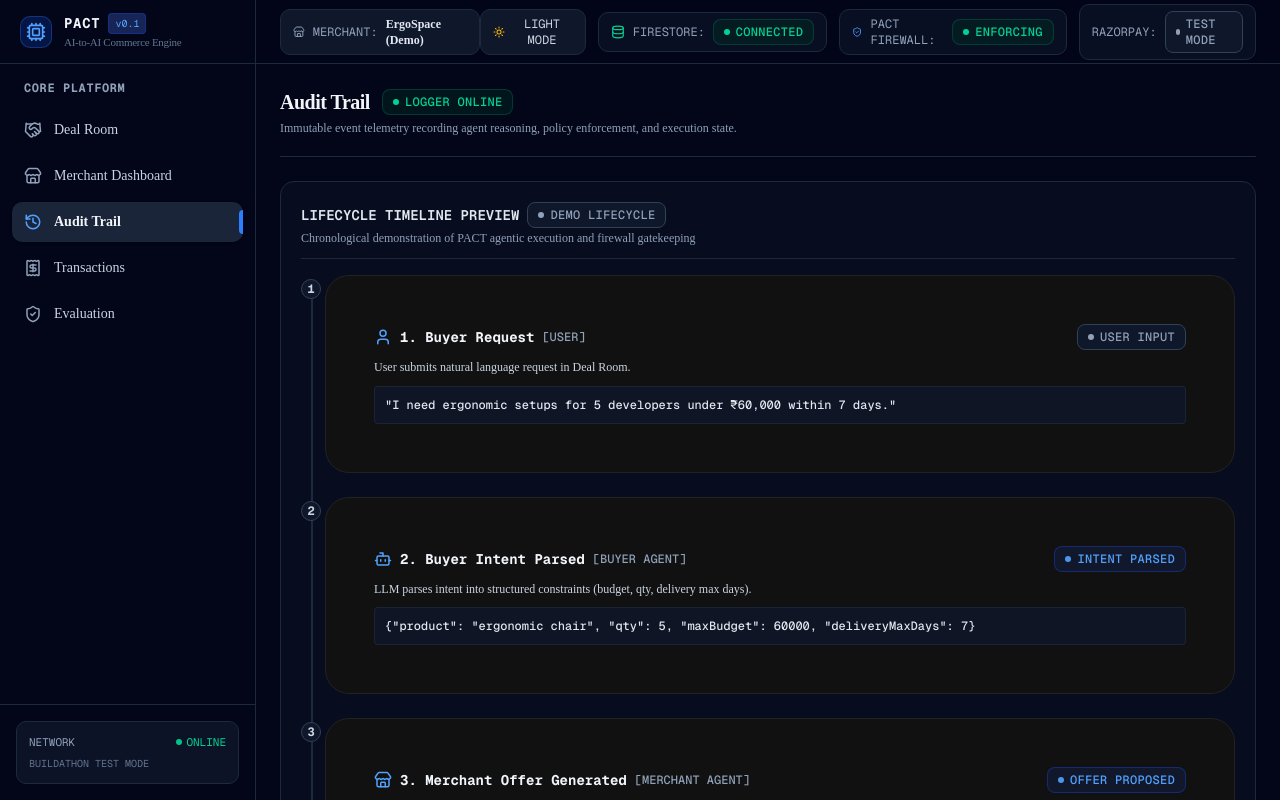
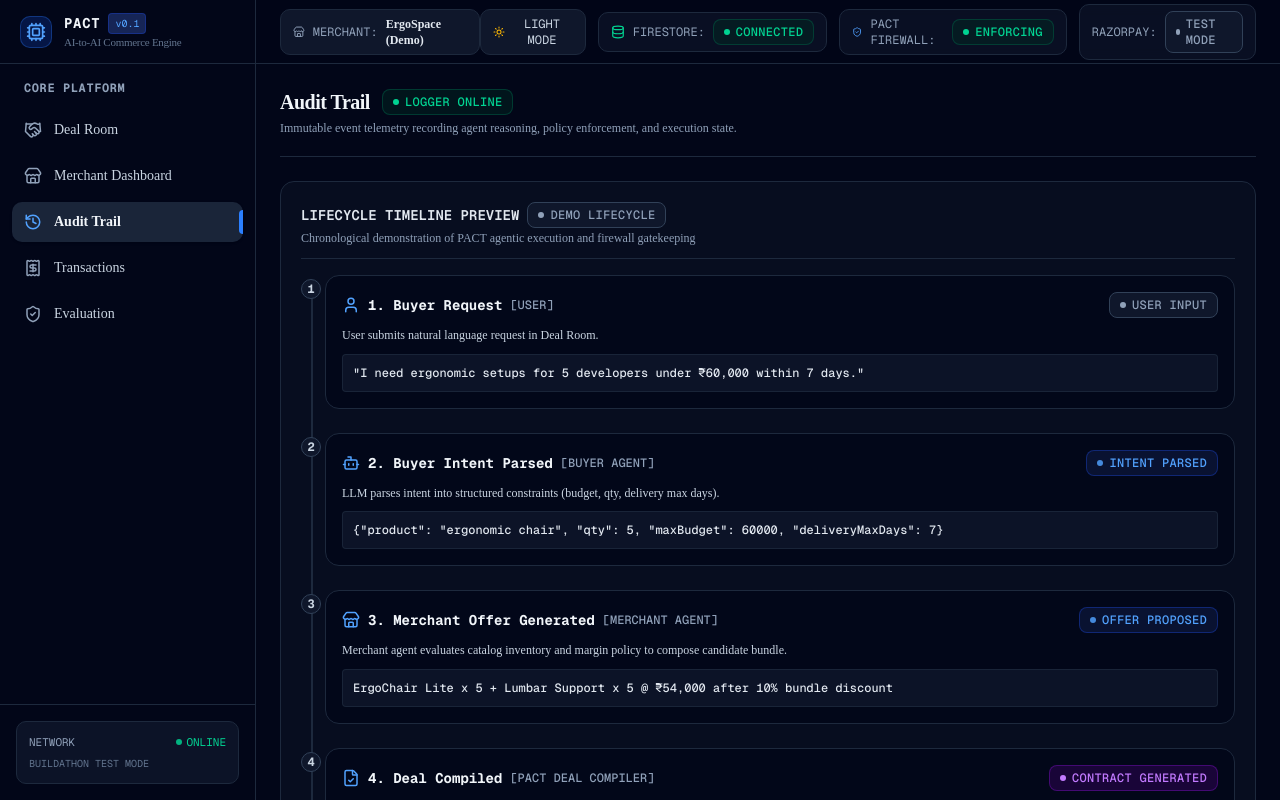
Before and after one commit to sushanth-arun/PACT-razorpay-buildathon, a Next.js app: page /audit in a window 1280 px wide. Shown: the top 800 px of the page. Built offline with nearby package versions, Linux system fonts and the light colour scheme; no server answers.

Commit message:
fix: add CSS theme variables and SpotlightCard overrides so Light Mode transforms all dark slate background colors

```diff
--- a/src/app/globals.css
+++ b/src/app/globals.css
@@ -122,12 +122,58 @@
     @apply border-border outline-ring/50;
   }
   body {
-    @apply bg-background text-foreground;
+    @apply bg-slate-950 text-slate-100 transition-colors duration-300;
   }
   html {
     @apply font-sans;
   }
 }
+
+/* Light Theme Overrides */
+html:not(.dark) body {
+  background-color: #f8fafc !important;
+  color: #0f172a !important;
+}
+
+html:not(.dark) aside {
+  background-color: #ffffff !important;
+  border-color: #e2e8f0 !important;
+}
+
+html:not(.dark) header {
+  background-color: rgba(255, 255, 255, 0.85) !important;
+  border-color: #e2e8f0 !important;
+}
+
+html:not(.dark) main {
+  background-color: #f1f5f9 !important;
+}
+
+html:not(.dark) .card-spotlight,
+html:not(.dark) [class*="bg-slate-950"],
+html:not(.dark) [class*="bg-slate-900"] {
+  background-color: #ffffff !important;
+  border-color: #cbd5e1 !important;
+  color: #0f172a !important;
+}
+
+html:not(.dark) [class*="text-slate-100"],
+html:not(.dark) [class*="text-slate-200"] {
+  color: #0f172a !important;
+}
+
+html:not(.dark) [class*="text-slate-300"],
+html:not(.dark) [class*="text-slate-400"] {
+  color: #334155 !important;
+}
+
+html:not(.dark) textarea,
+html:not(.dark) input {
+  background-color: #f8fafc !important;
+  color: #0f172a !important;
+  border-color: #cbd5e1 !important;
+}
+
 
 /* Custom Sleek Dark Scrollbar Styles */
 ::-webkit-scrollbar {
--- a/src/components/SpotlightCard.css
+++ b/src/components/SpotlightCard.css
@@ -1,14 +1,11 @@
 .card-spotlight {
   position: relative;
-  border-radius: 1.5rem;
-  border: 1px solid #222;
-  background-color: #111;
-  padding: 2rem;
   overflow: hidden;
   --mouse-x: 50%;
   --mouse-y: 50%;
   --spotlight-color: rgba(255, 255, 255, 0.05);
 }
+
 
 .card-spotlight::before {
   content: '';
```
